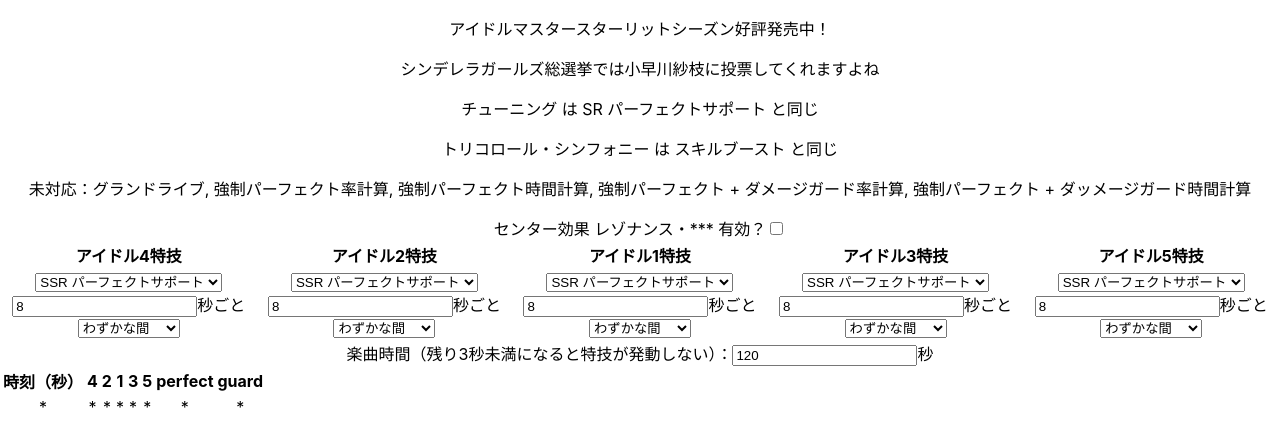
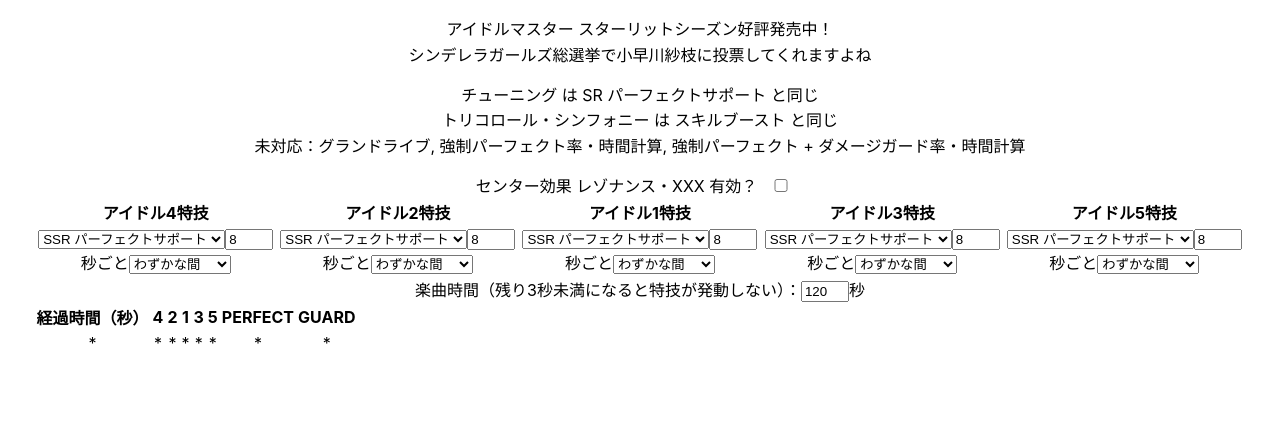
Before and after one commit to amayav/LifeHelper, a React (Create React App) app: page / in a window 1280 px wide. Shown: the top 446 px of the page. Built offline with nearby package versions, Linux system fonts and the light colour scheme.

Commit message:
Feature/tweek display contents (#4)
* deploy workflow is tweeked

* display contents are tweeked

* tests are tweeked as following display contents

```diff
--- a/src/App.tsx
+++ b/src/App.tsx
@@ -314,7 +314,7 @@
     }
 
     return {
-      start: current_time.toFixed(1) + " -",
+      start: current_time.toFixed(1) + " - " + (current_time + 0.5).toFixed(1),
       idol1: display(0, this.current_encore_id_list[0]),
       idol2: display(1, this.current_encore_id_list[1]),
       idol3: display(2, this.current_encore_id_list[2]),
@@ -369,14 +369,14 @@
         { Header: "アイドル5特技", accessor: "idol5" },
       ]
     const columns : Column<Data>[] = [
-        { Header: "時刻（秒）", accessor: "start" },
+        { Header: "経過時間（秒）", accessor: "start" },
         { Header: "4", accessor: "idol4" },
         { Header: "2", accessor: "idol2" },
         { Header: "1", accessor: "idol1" },
         { Header: "3", accessor: "idol3" },
         { Header: "5", accessor: "idol5" },
-        { Header: "perfect", accessor: "perfect" },
-        { Header: "guard", accessor: "guard" },
+        { Header: "PERFECT", accessor: "perfect" },
+        { Header: "GUARD", accessor: "guard" },
       ]
     this.idolsData =
       {
@@ -394,7 +394,7 @@
     };
 
     const CenterList : string[] = [
-      "センター効果 レゾナンス・*** 有効？",
+      "センター効果 レゾナンス・XXX 有効？",
     ]
 
     const CheckBoxTemplate = ({ id, value, checked = false, onChange } : {id: string, value: string, checked: boolean, onChange: any}) => {
@@ -469,30 +469,15 @@
   return (
     <>
     <div className="App">
-    {
-    /*<header className="App-header">
-       {<img src={logo} className="App-logo" alt="logo" />}
-       <p>
-       Edit <code>src/App.tsx</code> and save to reload.
-       </p>
-       <a
-       className="App-link"
-       href="https://reactjs.org"
-       target="_blank"
-       rel="noopener noreferrer"
-       >
-       Learn React
-       </a>
-       </header>*/
-    }
-
-    {<p>アイドルマスタースターリットシーズン好評発売中！</p>}
-    {<p>シンデレラガールズ総選挙では小早川紗枝に投票してくれますよね</p>}
+    <div>
+    {<p>アイドルマスター スターリットシーズン好評発売中！</p>}
+    {<p>シンデレラガールズ総選挙で小早川紗枝に投票してくれますよね</p>}
+    </div>
+    <div>
     {<p>チューニング は SR パーフェクトサポート と同じ</p>}
     {<p>トリコロール・シンフォニー は スキルブースト と同じ</p>}
-    {<p>未対応：グランドライブ, 強制パーフェクト率計算, 強制パーフェクト時間計算, 強制パーフェクト + ダメージガード率計算, 強制パーフェクト + ダッメージガード時間計算</p>}
-    <p>
-  </p>
+    {<p>未対応：グランドライブ, 強制パーフェクト率・時間計算, 強制パーフェクト + ダメージガード率・時間計算</p>}
+    </div>
   {<Idols/>}
     </div>
     </>
--- a/src/index.css
+++ b/src/index.css
@@ -11,3 +11,15 @@
   font-family: source-code-pro, Menlo, Monaco, Consolas, 'Courier New',
     monospace;
 }
+
+input {
+  width: 40px;
+}
+
+div {
+  margin: 1em
+}
+
+div p {
+  margin: 0.1em
+}
```
Also changed, not shown: 1 other file (tests, documents, lock files or other folders).
